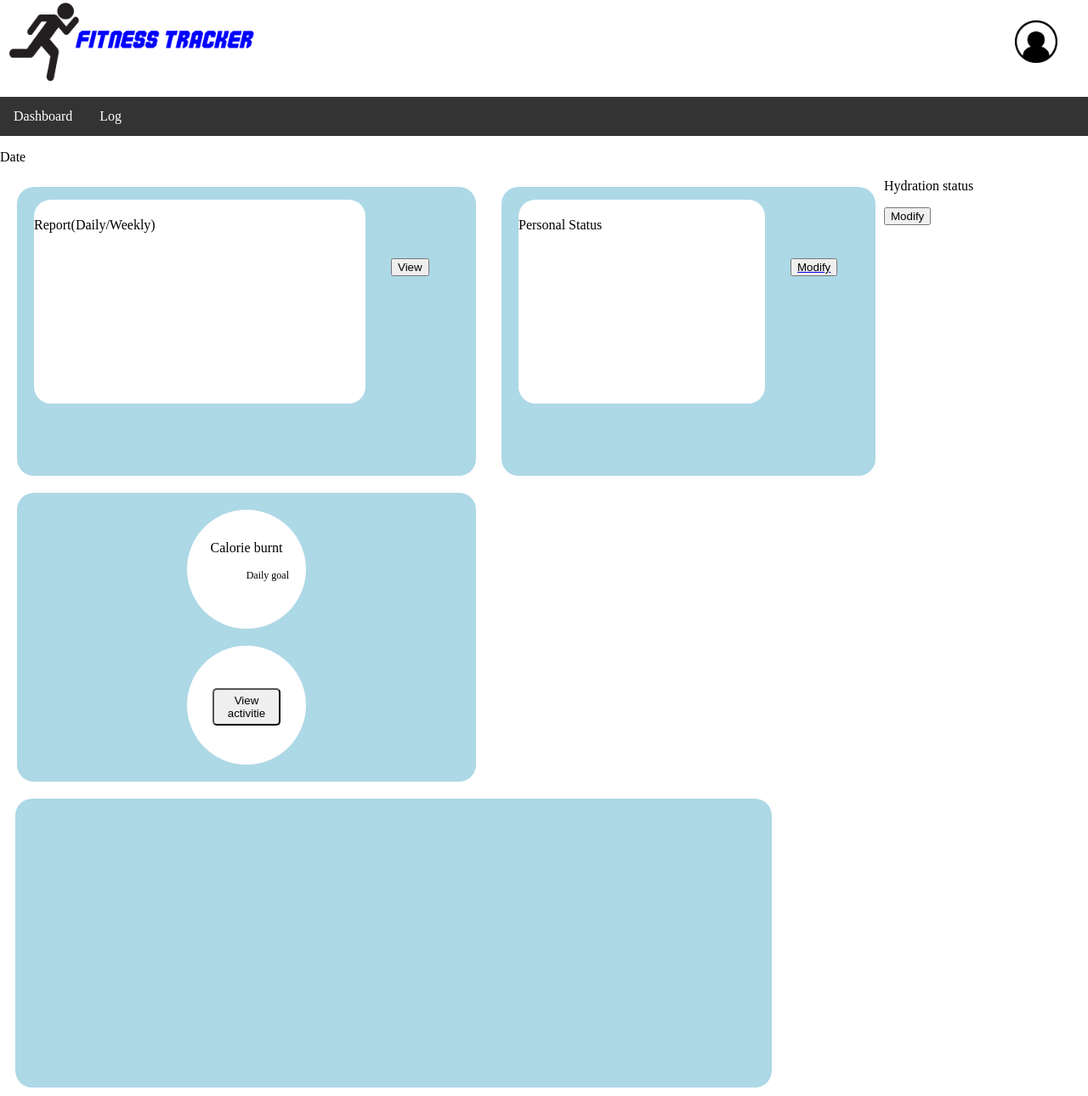
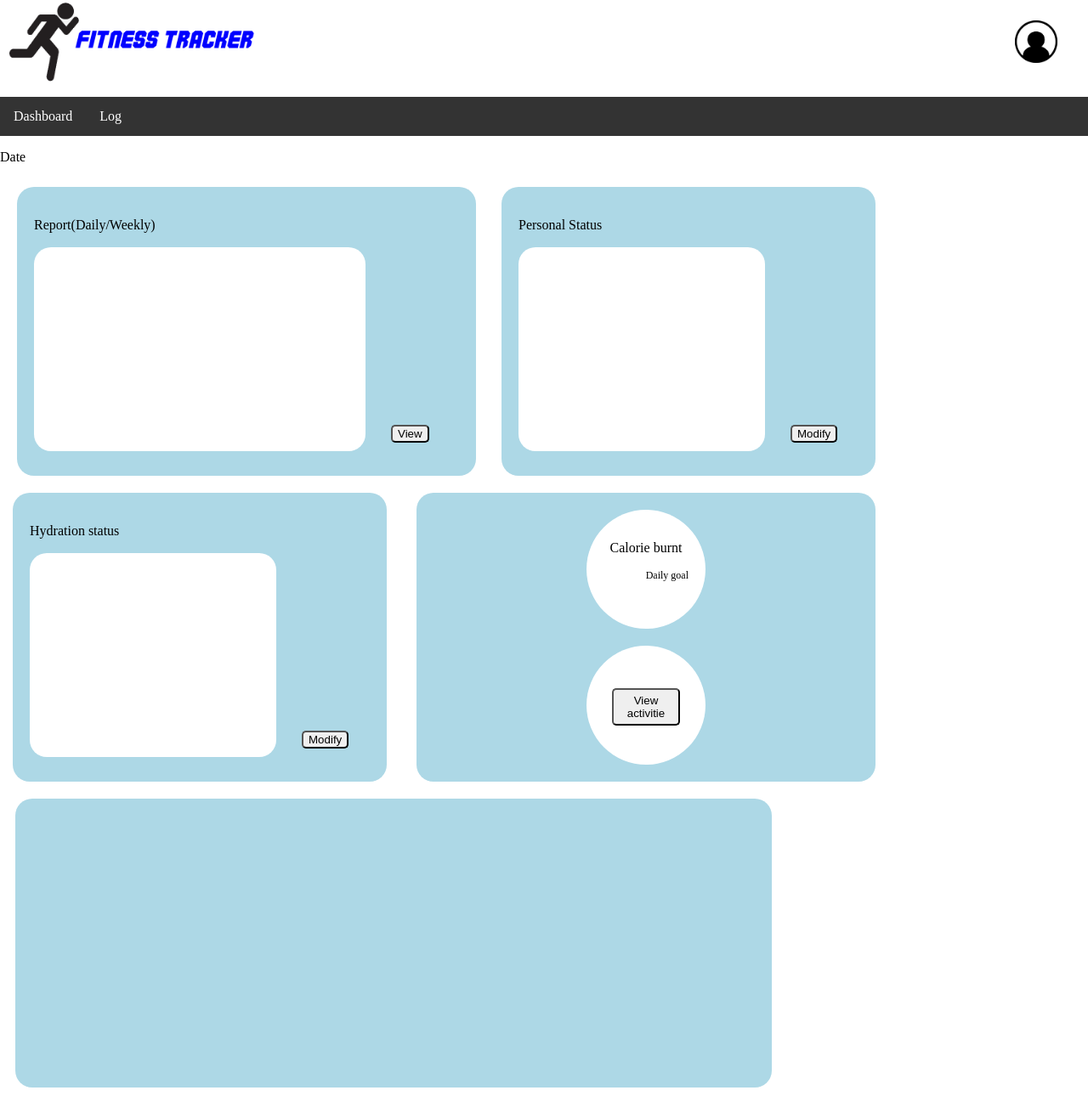
Before and after one commit to alistairporter/ActivityTracker, a PHP site: page /homepage.php in a window 1280 px wide. Shown: the whole page at 85% size. Run offline with PHP 8.4, Linux system fonts and the light colour scheme.

Commit message:
Update css.css

```diff
--- a/web/css/css.css
+++ b/web/css/css.css
@@ -389,18 +389,18 @@ homepage
     height: 200px;
     padding: 20px;
     background: white;
-    margin-top: -90px;
+    margin-top: -230px;
     border-radius: 20px;
 }
 
 .data-analyse-box button{
     float:none;
     color: black;
-    display: block;
     text-align: center;
     position:relative;
     margin-left: 420px;
-    margin-top: 30px;
+    border-radius:5px;
+    margin-top: 210px;
 }
 
 .personal-status-box{
@@ -419,21 +419,20 @@ homepage
     height: 200px;
     padding: 20px;
     background: white;
-    margin-top: -90px;
+    margin-top: -230px;
     border-radius: 20px;
 }
 
 .personal-status-box button{
     float:none;
     color: black;
-    display: block;
     text-align: center;
-    position:relative;
     margin-left: 320px;
-    margin-top: 30px;
+    border-radius:5px;
+    margin-top:210px;
 }
 
-.hydrogen-box{
+.hydration-box{
     width: 400px;
     height: 300px;
     padding: 20px;
@@ -444,22 +443,22 @@ homepage
     float:left;
 }
 
-.hydrogen-box .data-box{
+.hydration-box .data-box{
     width: 250px;
     height: 200px;
     padding: 20px;
     background: white;
-    margin-top: -90px;
+    margin-top: -230px;
     border-radius: 20px;
 }
 
-.hydrogen-box button{
+.hydration-box button{
     float:none;
     color: black;
-    display: block;
     text-align: center;
     margin-left: 320px;
-    margin-top: 30px;
+    border-radius:5px;
+    margin-top: 210px;
 }
 
 .extra-box{
@@ -1209,3 +1208,4 @@ profile page
         margin: 0;
         max-width: 100%;
 }
+}
```
